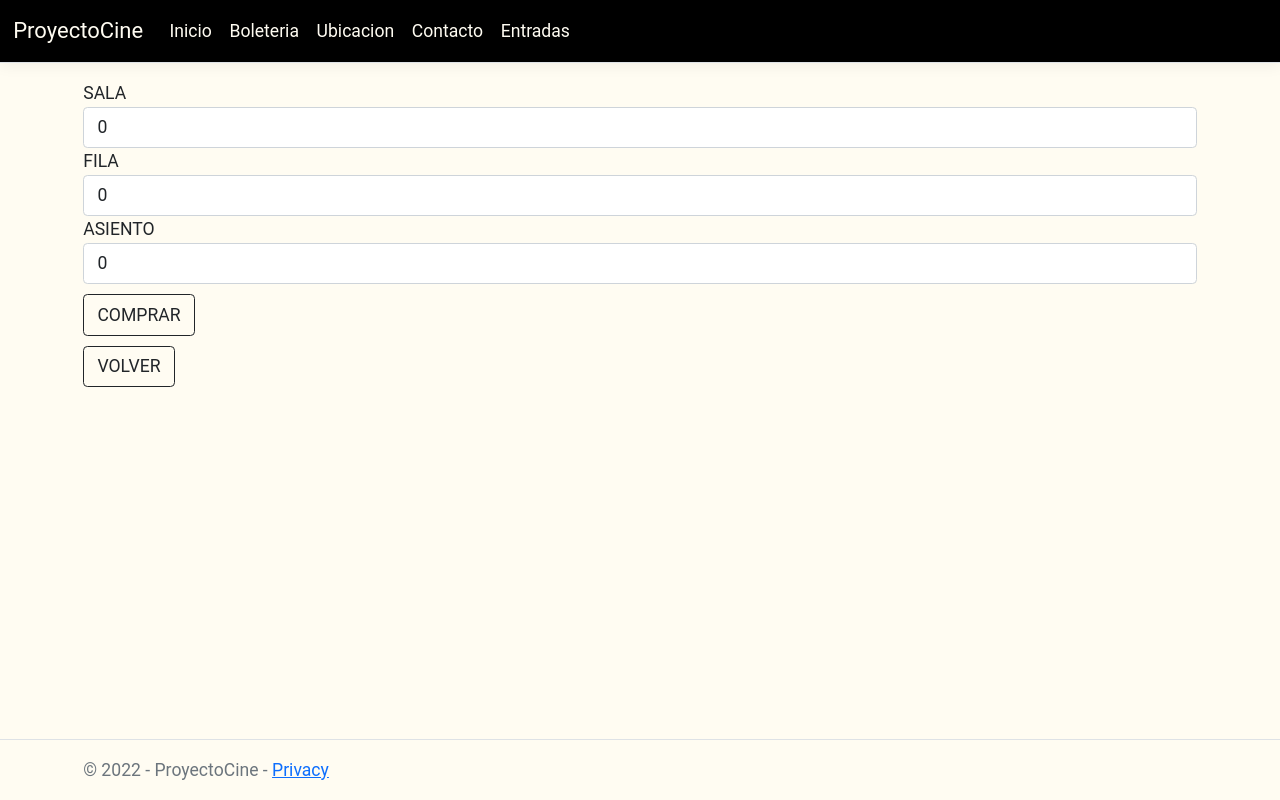
After one commit to guidonaselli/ProyectoCine, an ASP.NET Core app: template ProyectoCine/Views/Entrada/Entrada.cshtml in a window 1280 px wide. The commit adds this page. Run offline with ASP.NET Core 8, Linux system fonts and the light colour scheme; the template is opened without the code that fills it, so the values that code supplies are empty; style sheets or scripts are compiled from the project's sources.

Commit message:
agrego metodos del controller entrada 13-11-2022
metodos update, create, delete y no se que mas

```diff
--- /dev/null
+++ b/ProyectoCine/Views/Entrada/Entrada.cshtml
@@ -0,0 +1,29 @@
+@model ProyectoCine.Models.Entrada
+@*<h1>@TempData["titulo"]</h1>*@
+
+@*<a asp-action="Create" class="btn btn-outline-dark" style="margin-bottom:10px;">CREAR NUEVO</a>*@
+
+<form asp-action="Create"> @*llama al metodo POST*@
+
+   @* sala fila asiento*@
+    <div class="form-group">
+        <label class="control-label">SALA</label>
+        <input asp-for="Sala" class="form-control" /> @*asp-for revisa lo que tiene el model*@
+    </div>
+
+    <div class="form-group">
+        <label class="control-label">FILA</label>
+        <input asp-for="Fila" class="form-control" />
+    </div>
+
+    <div class="form-group">
+        <label class="control-label">ASIENTO</label>
+        <input asp-for="Asiento" class="form-control" />
+    </div>
+
+    <div class="form-group" style="margin-top:10px;">
+        <input type="submit" value="COMPRAR" class="btn btn-outline-dark" /> @*submit hace envios de tipo POST*@
+    </div>
+</form>
+
+<a asp-action="Index" asp-controller="Home" class="btn btn-outline-dark" style="margin-top:10px;">VOLVER</a>
--- a/ProyectoCine/Views/Shared/_Layout.cshtml
+++ b/ProyectoCine/Views/Shared/_Layout.cshtml
@@ -31,6 +31,9 @@
                         <li class="nav-item">
                             <a class="nav-link text-dark" asp-area="" asp-controller="Home" asp-action="Contacto">Contacto</a>
                         </li>
+                        <li class="nav-item">
+                            <a class="nav-link text-dark" asp-area="" asp-controller="Entrada" asp-action="Entrada">Entradas</a>
+                        </li>
                     </ul>
                 </div>
             </div>
```
Also changed, not shown: ProyectoCine/Controllers/EntradaController.cs (added, +101 -0 lines).
